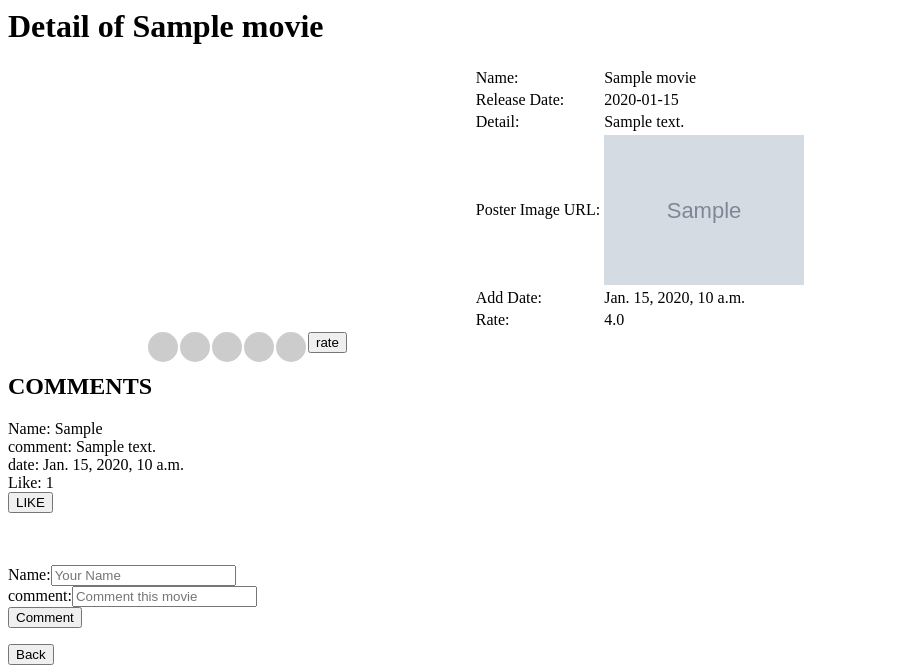
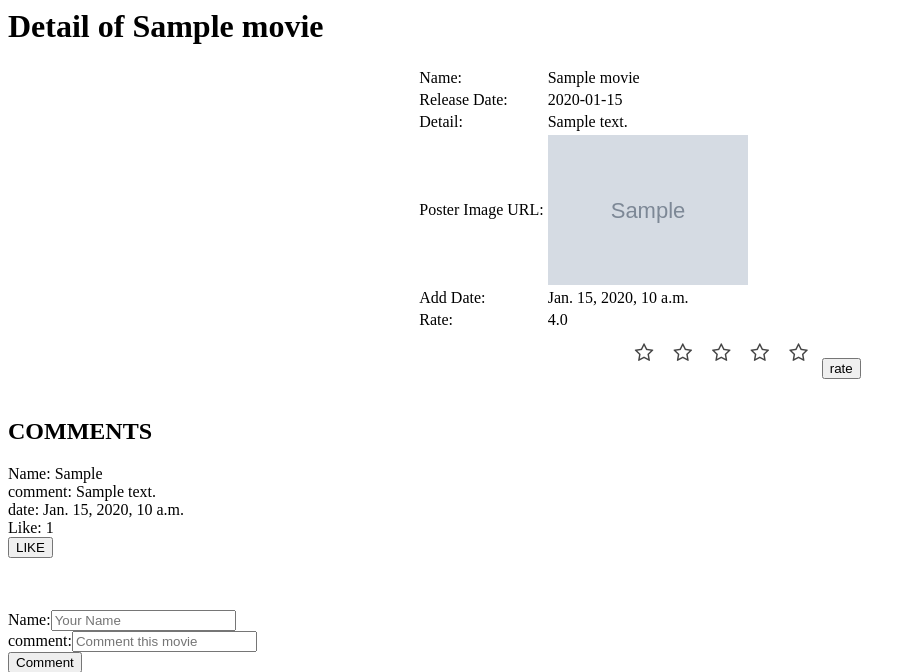
Before and after one commit to samkok54/projectHCI, a Django app: page /movie_detail/1/ in a window 1280 px wide. Shown: the top 672 px of the page, without its empty margins (0-916 px from the left). Run offline with Django 3.2, Linux system fonts and the light colour scheme; tables that the repository leaves empty hold one stand-in row (values such as "Sample post"); grey boxes marked "Sample" are stand-in pictures; some libraries are stand-ins or nearby versions.

Commit message:
Have star rating to detail.html and have average point of views.py

```diff
--- a/MovieRate/templates/detail.html
+++ b/MovieRate/templates/detail.html
@@ -1,57 +1,43 @@
 <html>
     <head>
         <title>Movie Rate App</title>
+<link rel="stylesheet" href="//netdna.bootstrapcdn.com/font-awesome/4.2.0/css/font-awesome.min.css">
 <style>
-		.rating {
-    float:left;
-    width:300px;
-}
-.rating span { float:right; position:relative; }
-.rating span input {
-    position:absolute;
-    top:0px;
-    left:0px;
-    opacity:0;
-}
-.rating span label {
-    display:inline-block;
-    width:30px;
-    height:30px;
-    text-align:center;
-    color:#FFF;
-    background:#ccc;
-    font-size:30px;
-    margin-right:2px;
-    line-height:30px;
-    border-radius:50%;
-    -webkit-border-radius:50%;
-}
-.rating span:hover ~ span label,
-.rating span:hover label,
-.rating span.checked label,
-.rating span.checked ~ span label {
-    background:#F90;
-    color:#FFF;
-}
+div.stars {
+	  width: 270px;
+	  display: inline-block;
+	}
+
+	input.star { display: none; }
+
+	label.star {
+	  float: right;
+	  padding: 10px;
+	  font-size: 20px;
+	  color: #444;
+	  transition: all .2s;
+	}
+
+	input.star:checked ~ label.star:before {
+	  content: '\f005';
+	  color: #FD4;
+	  transition: all .25s;
+	}
+
+	input.star-5:checked ~ label.star:before {
+	  color: #FE7;
+	  text-shadow: 0 0 20px #952;
+	}
+
+	input.star-1:checked ~ label.star:before { color: #F62; }
+
+	label.star:hover { transform: rotate(-15deg) scale(1.3); }
+
+	label.star:before {
+	  content: '\f006';
+	  font-family: FontAwesome;
+	}
 	</style>
-<script type="text/javascript" src="http://ajax.googleapis.com/ajax/libs/jquery/1.4/jquery.min.js"></script>
-<script type="text/javascript">
-$(document).ready(function(){
-//  Check Radio-box
-    $(".rating input:radio").attr("checked", false);
-    $('.rating input').click(function () {
-        $(".rating span").removeClass('checked');
-        $(this).parent().addClass('checked');
-    });
-
-    $('input:radio').change(
-    function(){
-        var userRating = this.value;
-        alert(userRating);
-
-    });
-});
-</script>
     </head>
     <body>
         <h1>Detail of {{ movie_.name }} </h1>
@@ -68,20 +54,27 @@ Poster Image URL:  </td><td>  <img src=" {{ movie_.poster }} " width=200 ></td><
 Add Date: </td><td>   {{ movie_.add_date }}</td></tr>
 <tr><td>
 Rate:  </td><td>  {{ movie_.rate }}</td></tr>
-</table>
-        <form method="POST" action="/movie_detail/{{movie_.id}}/">
- <div class="rating">
-    <span><input type="radio" name="rating" id="str5" value="5"><label for="str5"></label></span>
-    <span><input type="radio" name="rating" id="str4" value="4"><label for="str4"></label></span>
-    <span><input type="radio" name="rating" id="str3" value="3"><label for="str3"></label></span>
-    <span><input type="radio" name="rating" id="str2" value="2"><label for="str2"></label></span>
-    <span><input type="radio" name="rating" id="str1" value="1"><label for="str1"></label></span>
+<tr><td>
+</td><td>   <form method="POST" action="/movie_detail/{{movie_.id}}/">
+<div class="stars">
+    <input class="star star-5" id="star-5" type="radio" name="star" value=5 />
+    <label class="star star-5" for="star-5"></label>
+    <input class="star star-4" id="star-4" type="radio" name="star" value=4 />
+    <label class="star star-4" for="star-4"></label>
+    <input class="star star-3" id="star-3" type="radio" name="star" value=3 />
+    <label class="star star-3" for="star-3"></label>
+    <input class="star star-2" id="star-2" type="radio" name="star" value=2 />
+    <label class="star star-2" for="star-2"></label>
+    <input class="star star-1" id="star-1" type="radio" name="star" value=1 />
+    <label class="star star-1" for="star-1"></label>
 </div>
             <input type="submit" value="rate"        id="id_rate"  >
             <input type="hidden" value="send_rate"  name="send_rate">
 	    <br>
             {% csrf_token %}
-        </form>
+        </form></td></tr>
+</table>
+
 
 
 
--- a/MovieRate/views.py
+++ b/MovieRate/views.py
@@ -58,9 +58,12 @@ def movie_detail_page(request, movie_id):
     movie_ = Movie.objects.get(id=movie_id)
     comments = Comment.objects.filter(movie=movie_)
     # rating
-    #if (request.method == 'POST'):
-    #    star = float(request.POST.get('rating', '1'))
-    #    movie_.rate=float(movie_.rate)+star
+    if (request.method == 'POST'):
+        star = float(request.POST.get('star',0))
+        point = int(movie_.viewer)*float(movie_.rate)
+        movie_.viewer=int(movie_.viewer)+1
+        movie_.rate=float(format(((point+star)/movie_.viewer),'.2f'))
+        movie_.save()
 
     # กรณีใส่คอมเมนต์
     if (request.method == 'POST' and request.POST.get('send_comment','') == 'send_Comment'):
```
Also changed, not shown: MovieRate/migrations/0001_initial.py.
